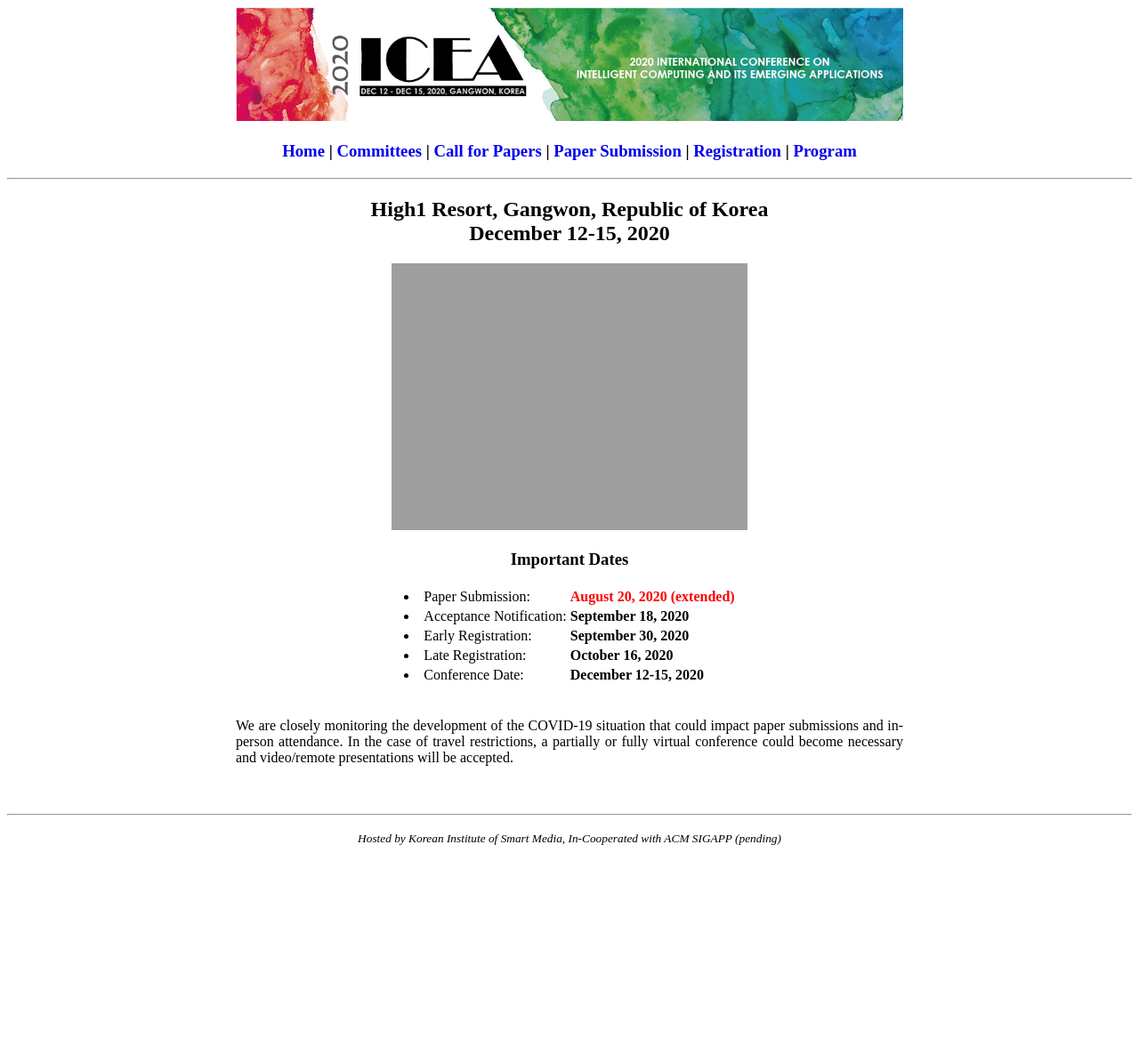
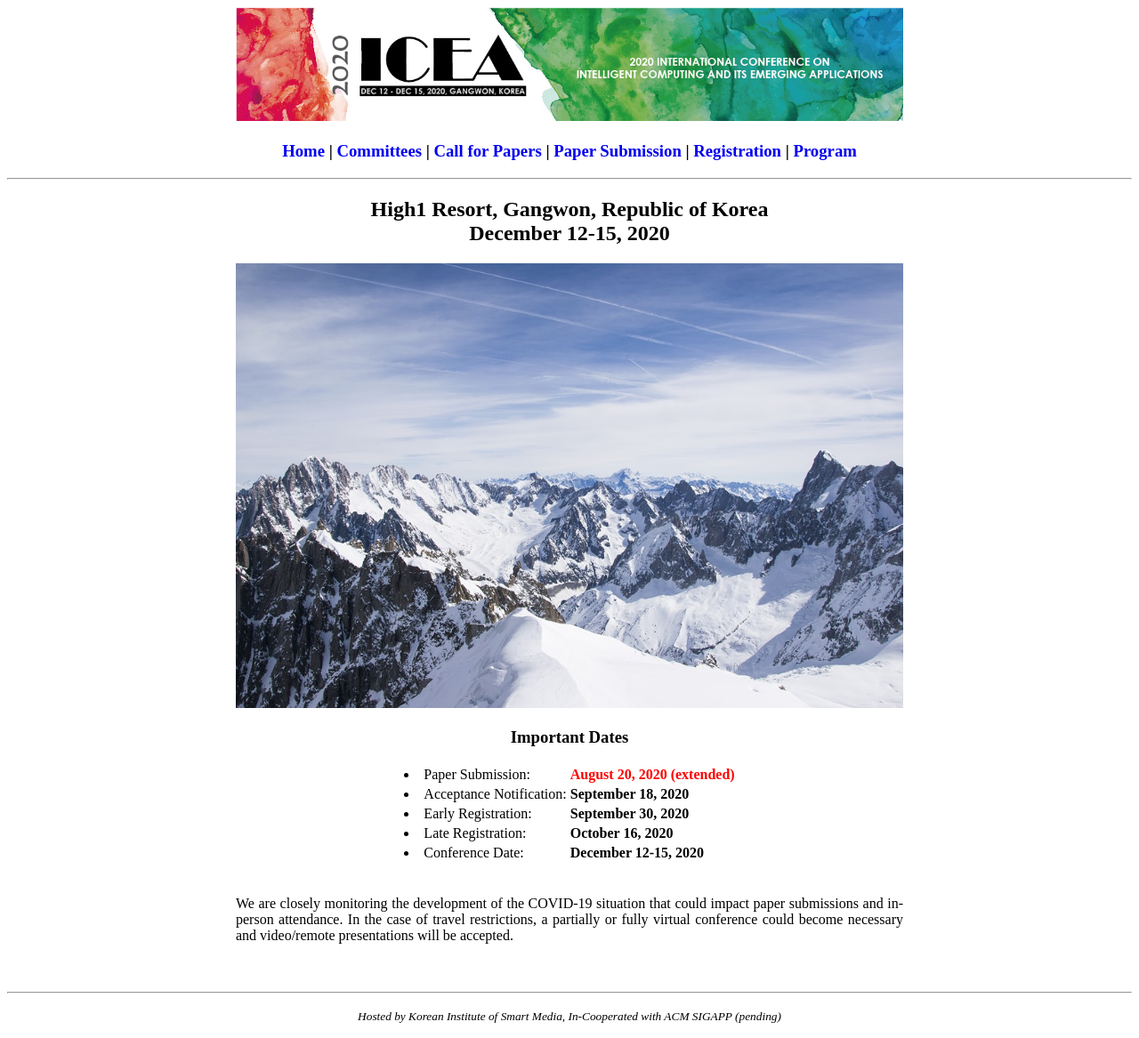
Before and after one commit to icea-conf/2020, a Jekyll site: the page built from index.html, in a window 1280 px wide. Shown: the whole page at 89% size. Built offline with Jekyll 4.4.1, drawn with Linux system fonts in a browser that asks for light colours; the list of posts is cut into pages by our own code; before the commit the page ends 967 px from its top, so only the background shows below that.

Commit message:
Update index.html

```diff
--- a/index.html
+++ b/index.html
@@ -11,7 +11,7 @@
                         December 12-15, 2020
                   </h2>
 
-            <img src="https://icea-conf.github.io/2020/image/Background.jpg" alt="" style="max-width: 100%; height: auto;">
+            <img src="https://icea-conf.github.io/2020/image/ICEA2020-Background.jpg" alt="" style="max-width: 100%; height: auto;">
 
             <div>
                   <h3>Important Dates</h3>
```
